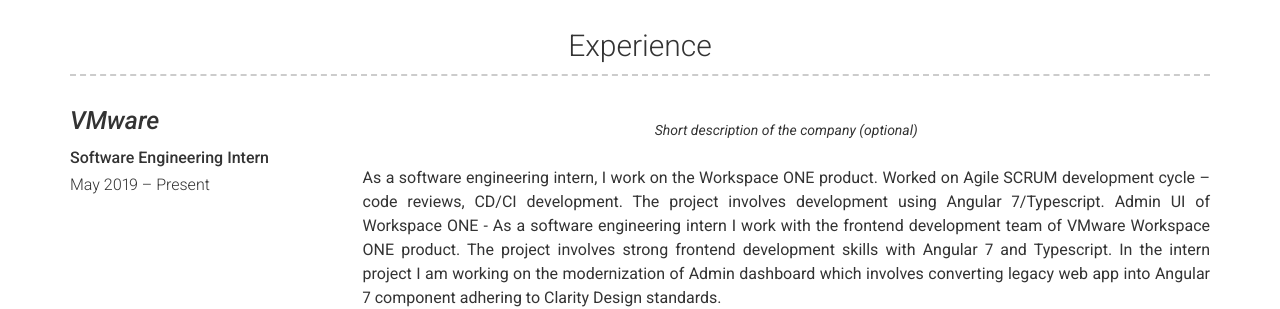
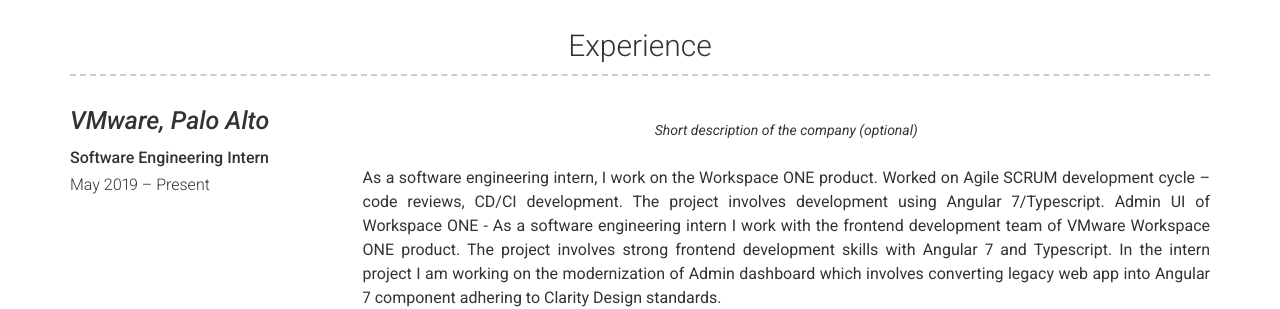
Before and after one commit to Hariae/Hariae.github.io, a Jekyll site: the page built from index.md, in a window 1280 px wide and 900 px high, scrolled down 1373 px. Shown: the part 154-463 px from the top of the window. Built offline with Jekyll 4.4.1, drawn with Linux system fonts in a browser that asks for light colours.

Commit message:
Changes to experience

```diff
--- a/_data/experience.yml
+++ b/_data/experience.yml
@@ -1,5 +1,5 @@
 # Experience template
-- company: VMware
+- company: VMware, Palo Alto
   link: Link to company (optional)
   job_title: Software Engineering Intern
   dates: May 2019 – Present
```
